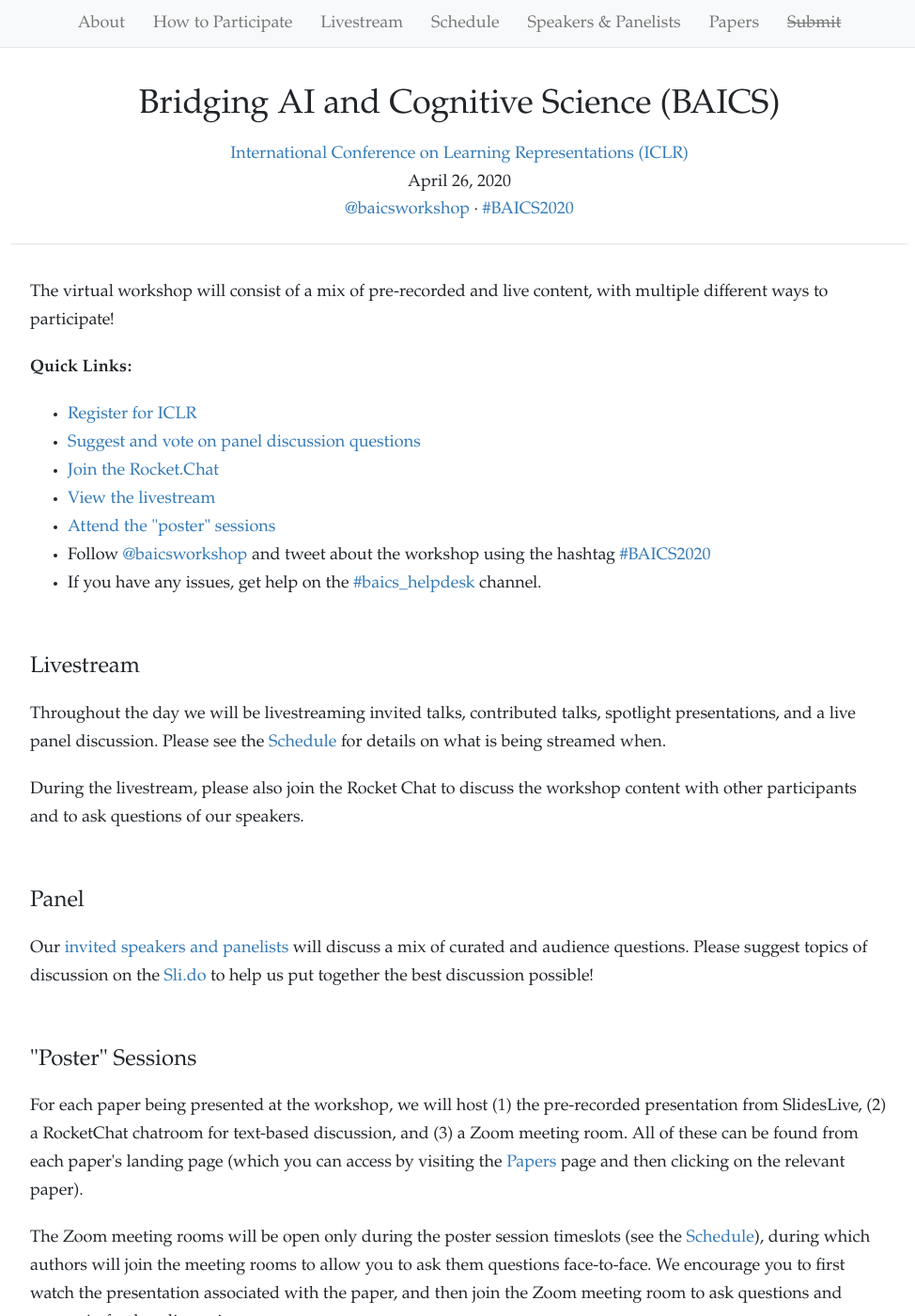
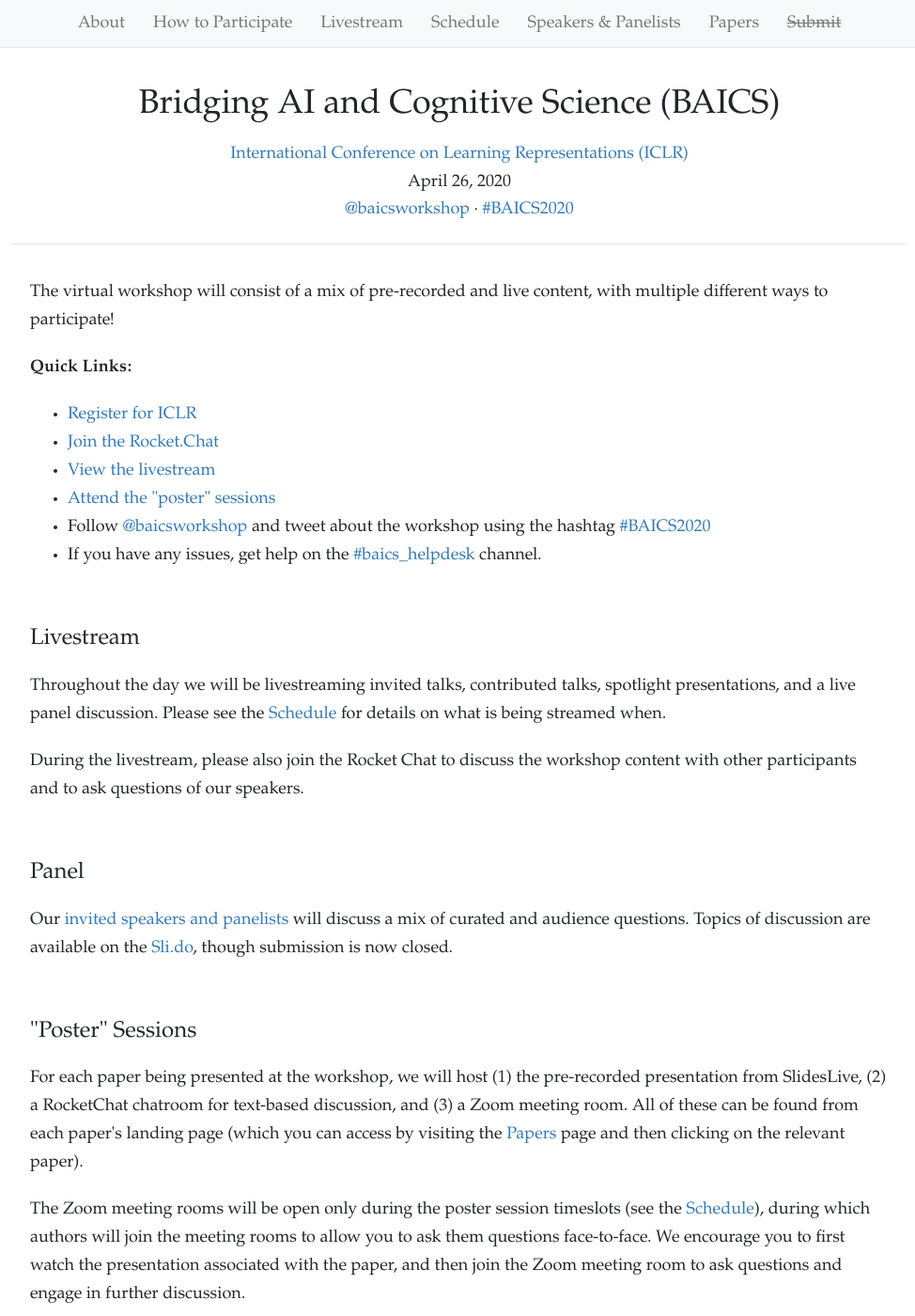
Before and after one commit to offline-rl-neurips/offline-rl-neurips.github.io, a Jekyll site: the page built from format.html, in a window 1280 px wide and 1400 px high. Shown: the whole window at 94% size, without its empty margins (151-1125 px from the left). Built offline with Jekyll 4.4.1, drawn with Linux system fonts in a browser that asks for light colours; nearby versions of some CDN libraries.

Commit message:
Remove slido

```diff
--- a/format.html
+++ b/format.html
@@ -8,7 +8,6 @@ layout: default
 <div class="break"></div>
 <ul>
 	<li><a href="https://iclr.cc/Register/view-registration" target="_default">Register for ICLR</a></li>
-	<li><a href="https://app.sli.do/event/xxrtocoj/live/questions" target="_default">Suggest and vote on panel discussion questions</a></li>
 	<li><a href="https://iclr.rocket.chat/channel/workshop_BAICS" target="_blank">Join the Rocket.Chat</a></li>
 	<li><a href="/livestream.html">View the livestream</a></li>
 	<li><a href="/papers.html">Attend the "poster" sessions</a></li>
@@ -27,7 +26,7 @@ layout: default
 <div class="row">
 <h3>Panel</h3>
 <div class="break"></div>
-<p>Our <a href="/speakers.html">invited speakers and panelists</a> will discuss a mix of curated and audience questions. Please suggest topics of discussion on the <a href="https://app.sli.do/event/xxrtocoj/live/questions" target="_blank">Sli.do</a> to help us put together the best discussion possible!</p>
+<p>Our <a href="/speakers.html">invited speakers and panelists</a> will discuss a mix of curated and audience questions. Topics of discussion are available on the <a href="https://app.sli.do/event/xxrtocoj/live/questions" target="_blank">Sli.do</a>, though submission is now closed.</p>
 </div>
 
 <div class="row">
--- a/schedule.html
+++ b/schedule.html
@@ -50,7 +50,7 @@ layout: default
     <tr>
       <td>4:00pm - 5:00pm</td>
       <td><a href="/speakers.html">Invited Speakers and Panelists</a> <b>[LIVE]</b></td>
-      <td>Panel Discussion - <a href="https://app.sli.do/event/xxrtocoj" target="_blank">Submit Questions Here</a></td>
+      <td>Panel Discussion</td>
       <td><a href="https://iclr.rocket.chat/channel/workshop_BAICS" target="_blank">#workshop_BAICS</a></td>
     </tr>
     <tr>
```
